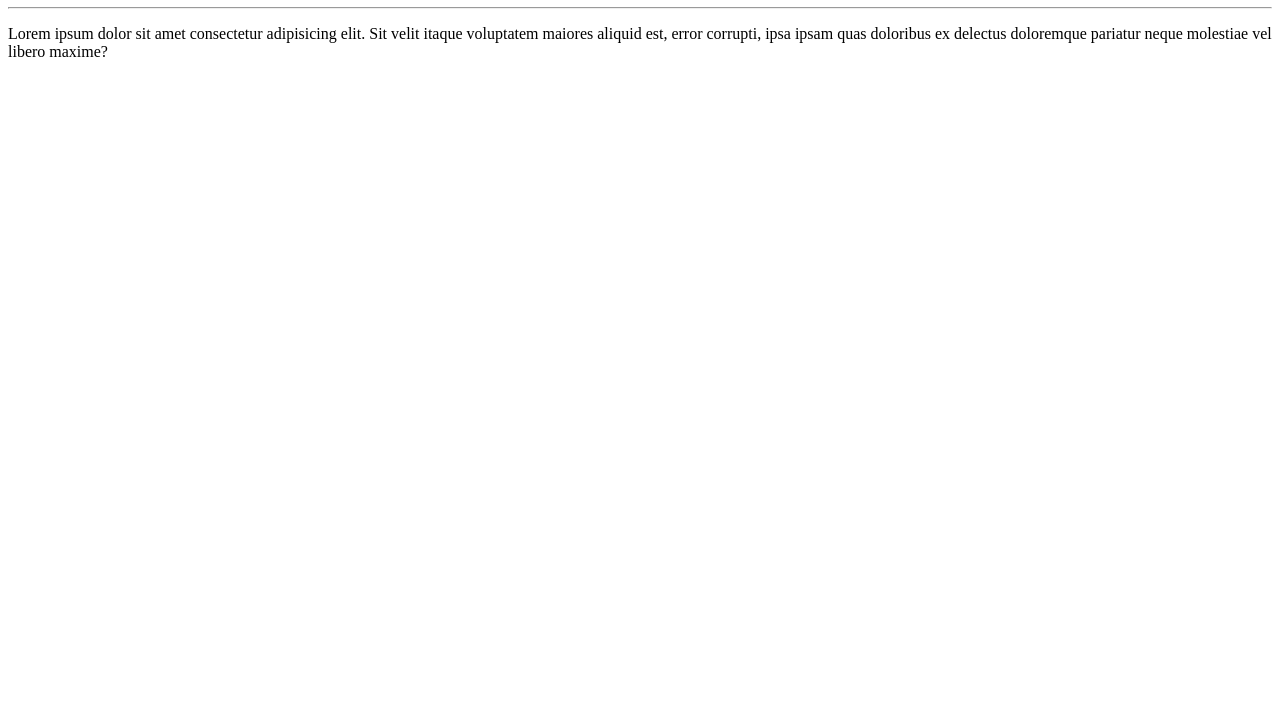
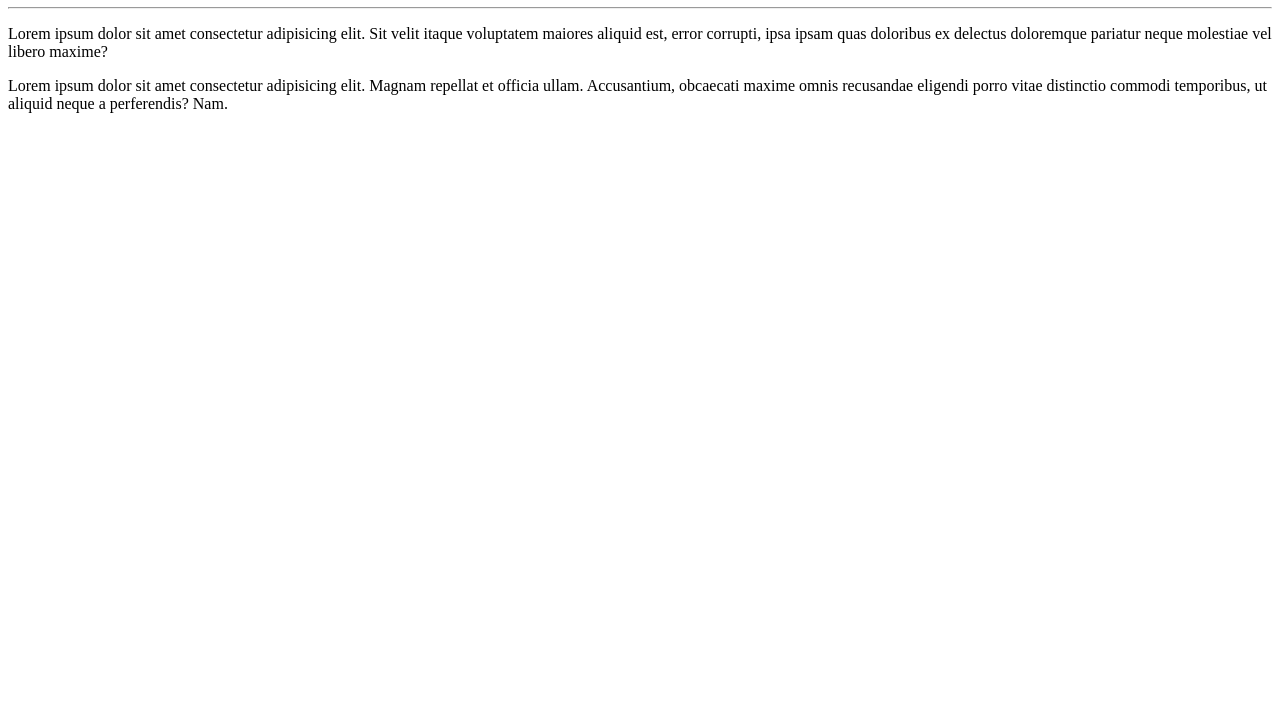
Before and after one commit to verlac/Ola-Mundo, a plain HTML site: page site-exmeplo/index.html in a window 1280 px wide. Shown: the part 73-800 px from the top of the page. Drawn offline with Linux system fonts and the light colour scheme.

Commit message:
Adicionei um parágrafo

```diff
--- a/site-exmeplo/index.html
+++ b/site-exmeplo/index.html
@@ -9,5 +9,6 @@
     <h1>Olá, Mundo!</h1>
     <hr>
     <p>Lorem ipsum dolor sit amet consectetur adipisicing elit. Sit velit itaque voluptatem maiores aliquid est, error corrupti, ipsa ipsam quas doloribus ex delectus doloremque pariatur neque molestiae vel libero maxime?</p>
+    <p>Lorem ipsum dolor sit amet consectetur adipisicing elit. Magnam repellat et officia ullam. Accusantium, obcaecati maxime omnis recusandae eligendi porro vitae distinctio commodi temporibus, ut aliquid neque a perferendis? Nam.</p>
 </body>
 </html>
```
